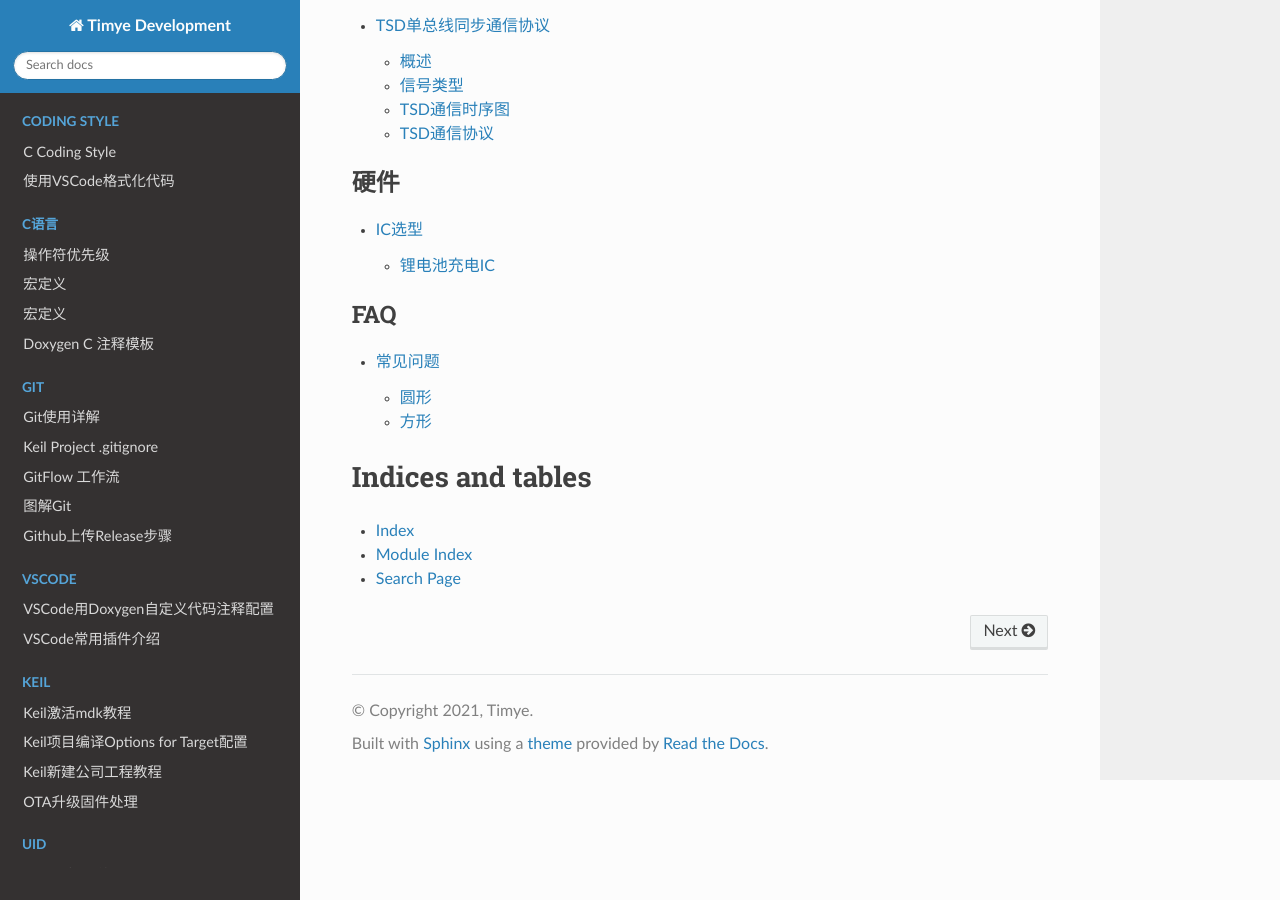
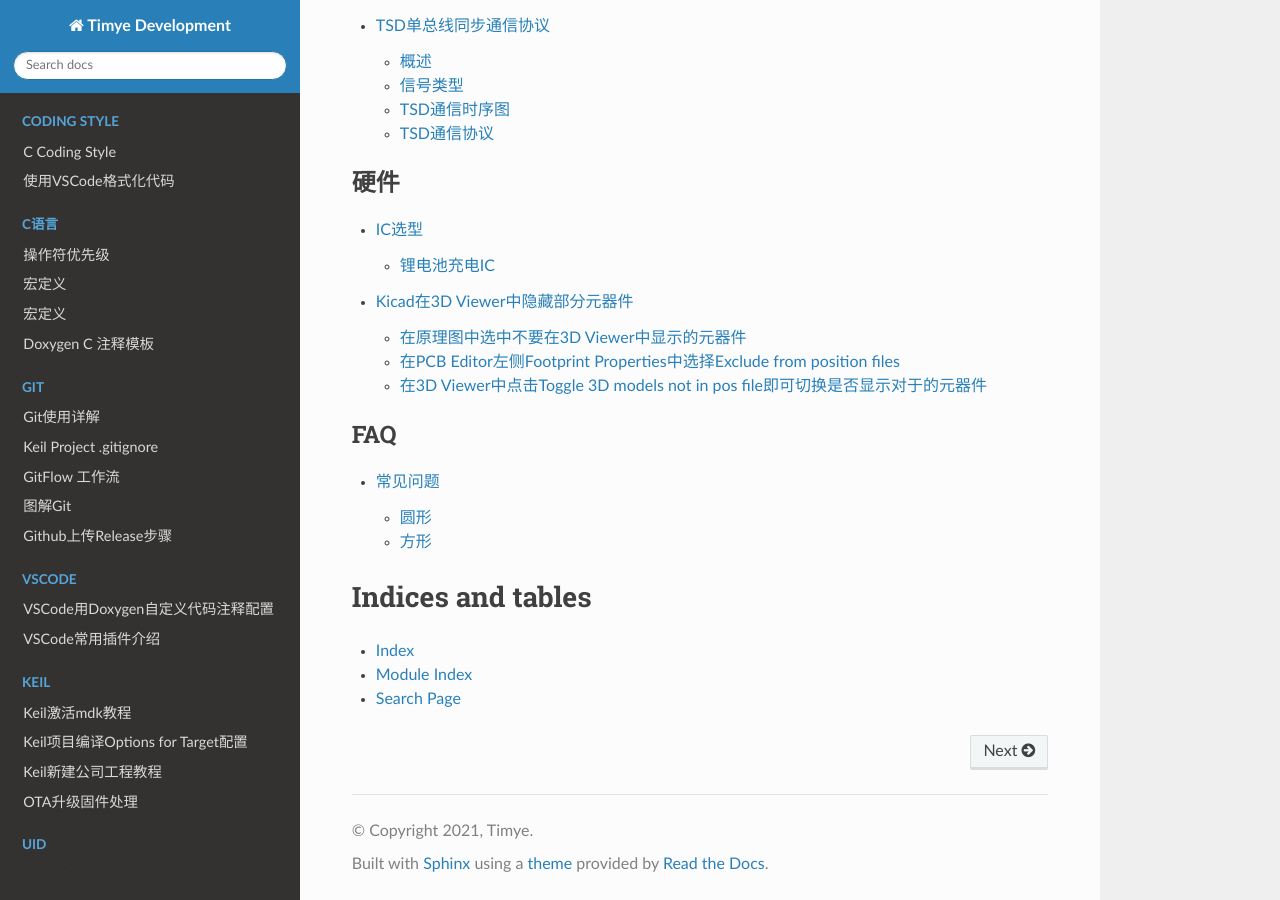
Before and after one commit to tpq7/development, a Sphinx documentation site: the page built from docs/index.rst, in a window 1280 px wide and 900 px high, scrolled down 2986 px. Built offline with Sphinx 7.4.7 and the Read the Docs theme 2.0.0, drawn with Linux system fonts in a browser that asks for light colours; pages that are not in the unit, such as notebooks, are missing from menus.

Commit message:
增加目录

```diff
--- a/docs/index.rst
+++ b/docs/index.rst
@@ -78,6 +78,7 @@
    :caption: 硬件
 
    Hardware/IC Selector
+   Hardware/Kicad在3D Viewer中隐藏部分元器件
 
 .. toctree::
    :maxdepth: 2
```
